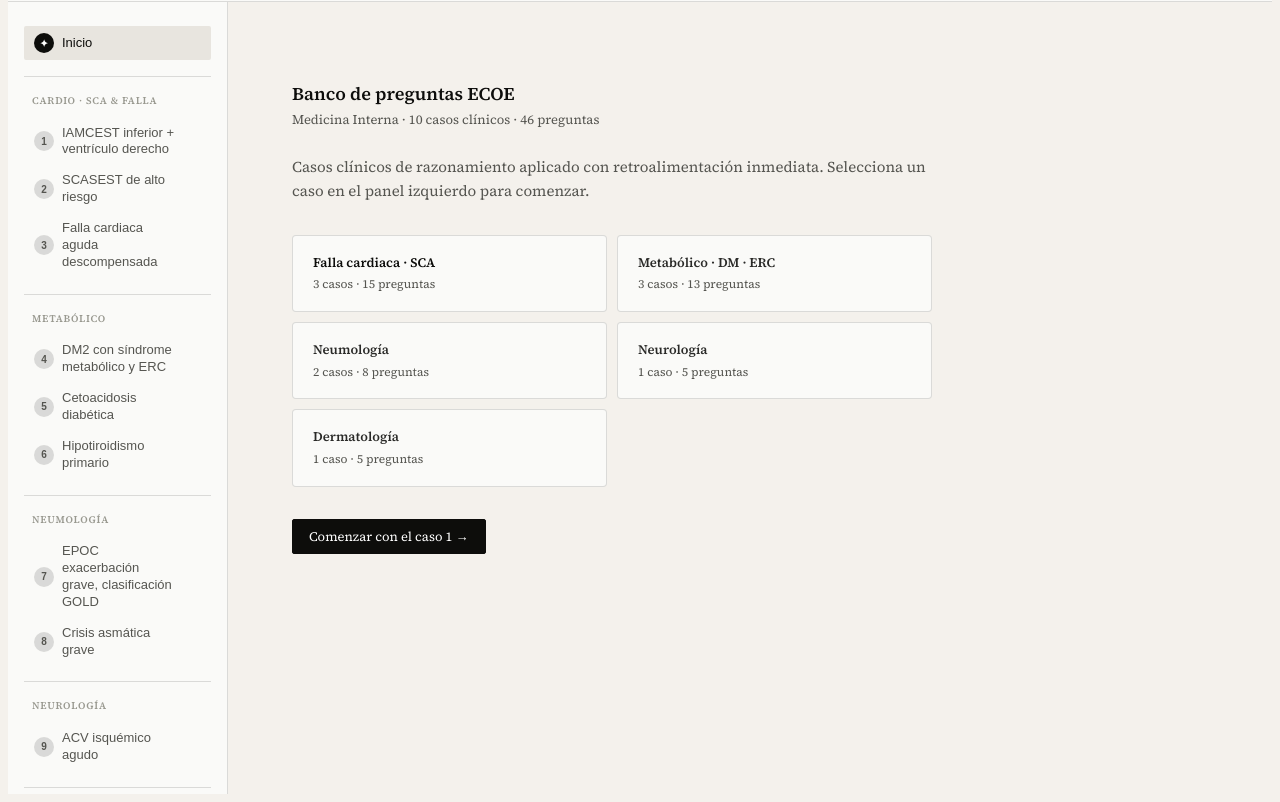
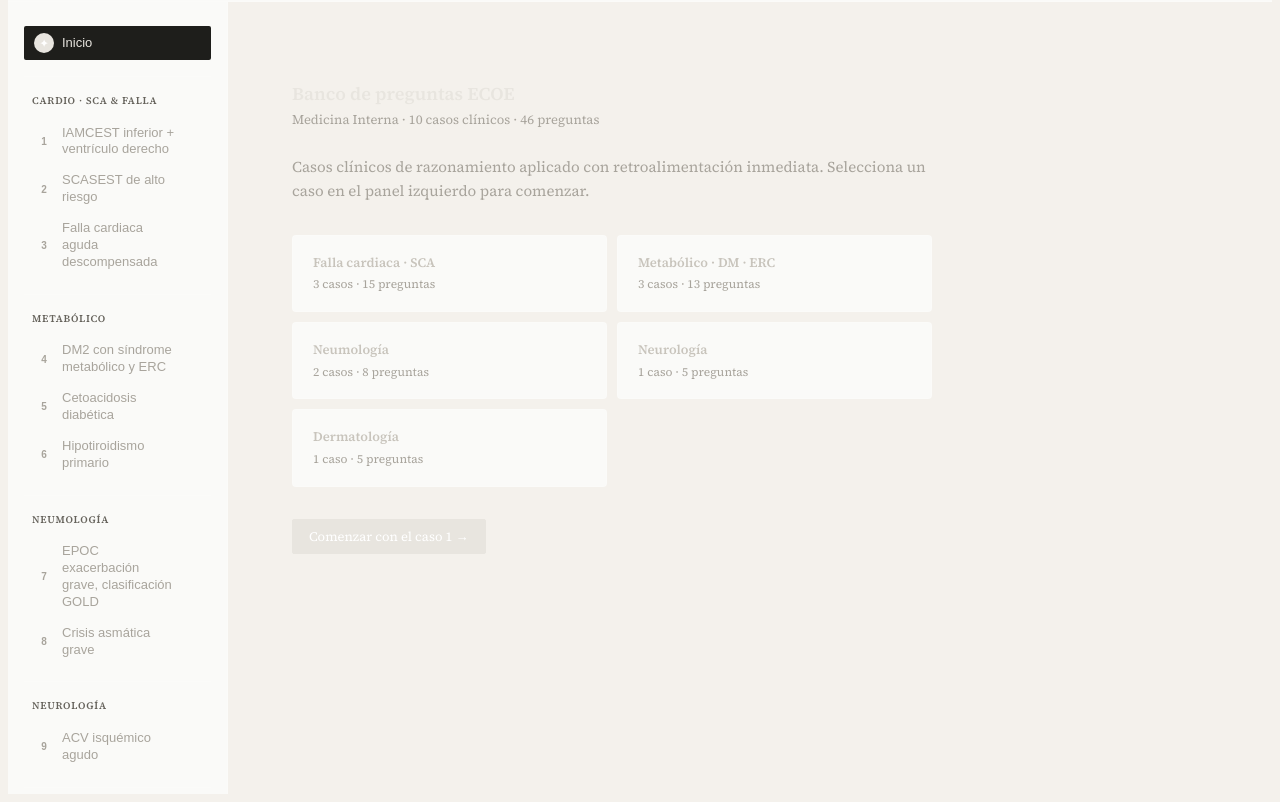
Before and after one commit to biomedicapro/ecoe, a plain HTML site: page index.html in a window 1280 px wide. Shown: the part 63-865 px from the top of the page. Drawn offline with Linux system fonts and the light colour scheme; a web font is replaced by a local one.

Commit message:
Refactor CSS variables for theme update
Updated color variables for improved design consistency.

```diff
--- a/index.html
+++ b/index.html
@@ -10,29 +10,29 @@
 :root {
   --bg: #F4F1EC;
   --surface: #FAFAF8;
-  --border: rgba(0,0,0,0.13);
-  --border-med: rgba(0,0,0,0.22);
-  --text: #0D0D0B;
-  --muted: #555550;
-  --faint: #999990;
-  --accent: #0D0D0B;
-  --accent-light: #E8E5DF;
-  --correct: #1A1A18;
-  --correct-bg: #E4E1DB;
-  --wrong: #0D0D0B;
-  --wrong-bg: #F0EDE7;
-  --warn-bg: #EDEAD4;
-  --warn: #3A3A35;
-  --pill-neuro: #2A2A28;
-  --pill-neuro-bg: #E2DFD8;
-  --pill-neumol: #2A2A28;
-  --pill-neumol-bg: #DEDAD2;
-  --pill-cardio: #0D0D0B;
-  --pill-cardio-bg: #D8D4CC;
-  --pill-derm: #2A2A28;
-  --pill-derm-bg: #E6E2D8;
-  --pill-meta: #2A2A28;
-  --pill-meta-bg: #DFDBD2;
+--border: rgba(255,255,255,0.10);
+--border-med: rgba(255,255,255,0.18);
+--text: #E8E5DF;
+--muted: #A8A49C;
+--faint: #66635C;
+--accent: #E8E5DF;
+--accent-light: #1E1E1B;
+--correct: #C8C4BC;
+--correct-bg: #1A1F1B;
+--wrong: #C8C4BC;
+--wrong-bg: #1F1A1A;
+--warn-bg: #1E1C14;
+--warn: #A8A49C;
+--pill-neuro: #C8C4BC;
+--pill-neuro-bg: #1E1E1B;
+--pill-neumol: #C8C4BC;
+--pill-neumol-bg: #161E1B;
+--pill-cardio: #C8C4BC;
+--pill-cardio-bg: #1E1616;
+--pill-derm: #C8C4BC;
+--pill-derm-bg: #1E1B14;
+--pill-meta: #C8C4BC;
+--pill-meta-bg: #14181E;
   --radius: 4px;
   --radius-sm: 2px;
   --shadow: none;
```
